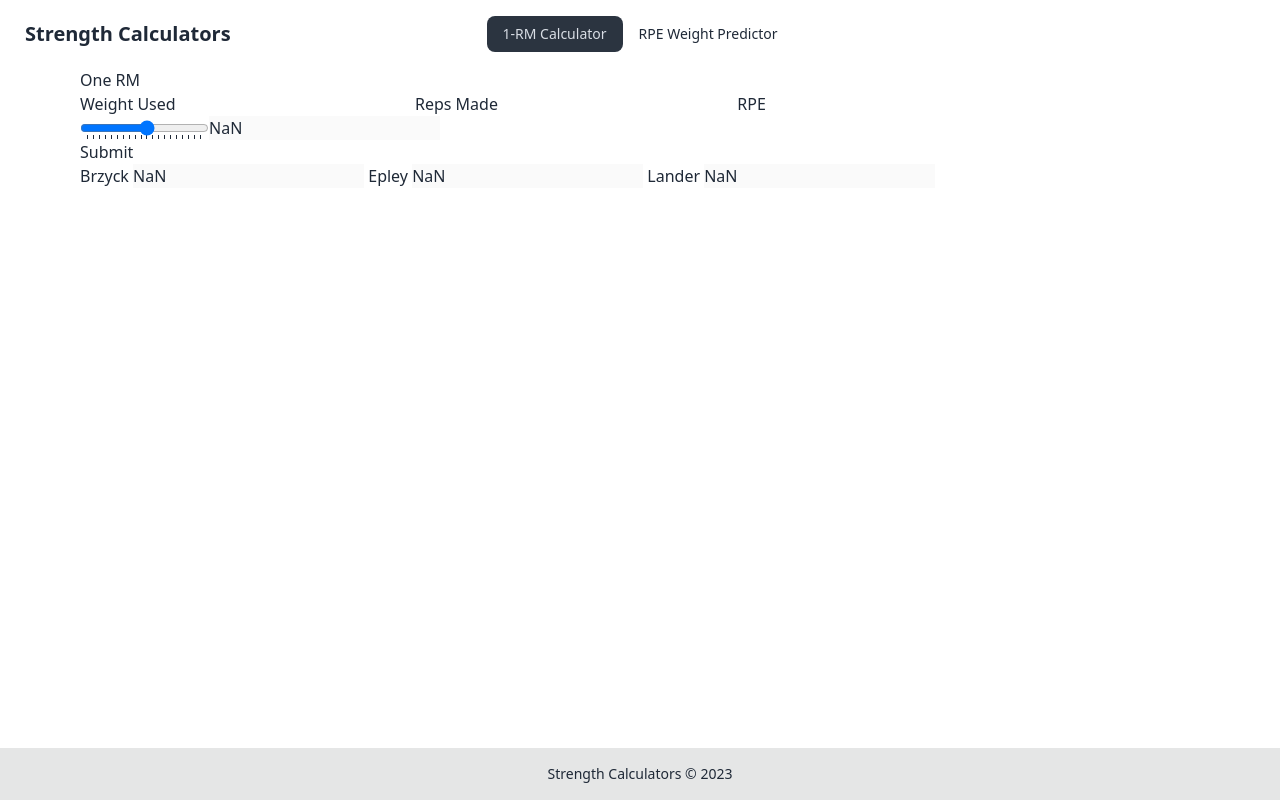
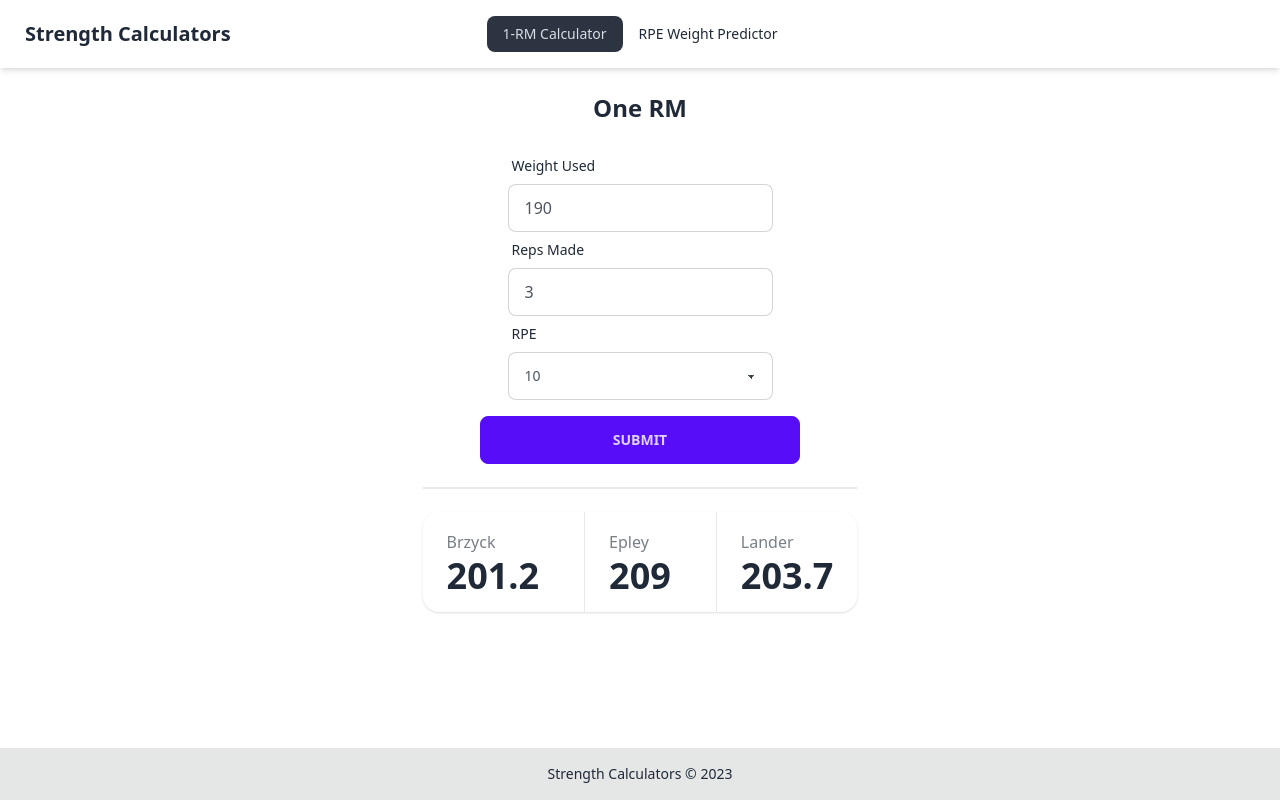
Before and after one commit to shivan-s/strength-calculators, a SvelteKit app: page /one-rm in a window 1280 px wide. Built offline with nearby package versions, Linux system fonts and the light colour scheme.

Commit message:
wip: one rep form transformed WIP: #1

```diff
--- a/src/lib/components/navbar.svelte
+++ b/src/lib/components/navbar.svelte
@@ -13,7 +13,7 @@
 </script>
 
 <header>
-	<div class="navbar bg-base-100">
+	<div class="navbar bg-base-100 shadow-md">
 		<div class="navbar-start">
 			<div class="dropdown">
 				<label tabindex="0" class="btn btn-ghost lg:hidden">
--- a/src/routes/+layout.svelte
+++ b/src/routes/+layout.svelte
@@ -11,9 +11,9 @@
 </svelte:head>
 
 <Navbar />
-<main class="container flex-grow">
+<main class="container flex-grow mt-6 prose">
 	{#if pageTitle}
-		<h2>{pageTitle}</h2>
+		<h2 class="text-center">{pageTitle}</h2>
 	{/if}
 
 	<slot />
--- a/src/routes/one-rm/+page.svelte
+++ b/src/routes/one-rm/+page.svelte
@@ -3,81 +3,53 @@
 	import type { ActionData } from './$types';
 
 	export let form: ActionData;
-	let weight = parseFloat(form?.weight) ?? 190;
-	let reps = parseFloat(form?.reps) ?? 3;
-	let rpe = parseFloat(form?.reps) ?? 8.5;
+	let weight = form?.weight ? parseFloat(form.weight) : 190;
+	let reps = form?.reps ? parseFloat(form?.reps) : 3;
+	let rpe = form?.rpe ? parseFloat(form?.rpe) : 10;
+
+	const rpes = [6, 6.5, 7, 7.5, 8, 8.5, 9, 9.5, 10];
 
 	$: brzyck = calculateOneRM({ weight, reps, rpe }, 'brzyck');
 	$: epley = calculateOneRM({ weight, reps, rpe }, 'epley');
 	$: lander = calculateOneRM({ weight, reps, rpe }, 'lander');
 </script>
 
-<form method="POST">
-	<label>
-		Weight Used
-		<input type="number" name="weight" bind:value={weight} />
+<form class="flex flex-col gap-4 items-center" method="POST">
+  <div class="form-control">
+	<label for="weight" class="label">
+		<span class="label-text">Weight Used</span>
 	</label>
-	<label>
-		Reps Made
-		<input type="number" name="reps" bind:value={reps} />
+	<input
+		class="input input-bordered w-full max-w-xs"
+		type="number"
+		name="weight"
+		bind:value={weight}
+	/>
+	<label for="reps" class="label">
+		<span class="label-text">Reps Made</span>
 	</label>
-	<label>
-		RPE
-		<div class="rpe">
-			<input
-				type="range"
-				name="rpe"
-				bind:value={rpe}
-				list="markers"
-				min={0.5}
-				max={10}
-				step={0.5}
-			/>
-			<datalist id="markers">
-				<option>0.5</option>
-				<option>1</option>
-				<option>1.5</option>
-				<option>2</option>
-				<option>2.5</option>
-				<option>3</option>
-				<option>3.5</option>
-				<option>4</option>
-				<option>4.5</option>
-				<option>5</option>
-				<option>5.5</option>
-				<option>6</option>
-				<option>6.5</option>
-				<option>7</option>
-				<option>7.5</option>
-				<option>8</option>
-				<option>8.5</option>
-				<option>9</option>
-				<option>9.5</option>
-				<option>10</option>
-			</datalist>
-			<input disabled bind:value={rpe} />
-		</div>
-	</label>
-
-	<button type="submit">Submit</button>
+	<input class="input input-bordered w-full max-w-xs" type="number" name="reps" bind:value={reps} />
+	<label for="rpe" class="label"> <span class="label-text">RPE</span></label>
+	<select class="select select-bordered w-full max-w-xs" name="rpe" bind:value={rpe}>
+		{#each rpes as r}
+			<option value={r}>{r}</option>
+		{/each}
+	</select>
+  </div>
+	<button class="btn btn-primary w-full max-w-xs" type="submit">Submit</button>
 </form>
-<div>
-	<label
-		>Brzyck
-		<input disabled bind:value={brzyck} />
-	</label>
-	<label
-		>Epley
-		<input disabled bind:value={epley} />
-	</label>
-	<label
-		>Lander
-		<input disabled bind:value={lander} />
-	</label>
+<div class="divider" />
+<div class="stats shadow w-full justify-between">
+	<div class="stat">
+		<div class="stat-title">Brzyck</div>
+		<div class="stat-value">{brzyck}</div>
+	</div>
+	<div class="stat">
+		<div class="stat-title">Epley</div>
+		<div class="stat-value">{epley}</div>
+	</div>
+	<div class="stat">
+		<div class="stat-title">Lander</div>
+		<div class="stat-value">{lander}</div>
+	</div>
 </div>
-
-<style>
-	.rpe {
-		display: flex;
-	}
-</style>
```
